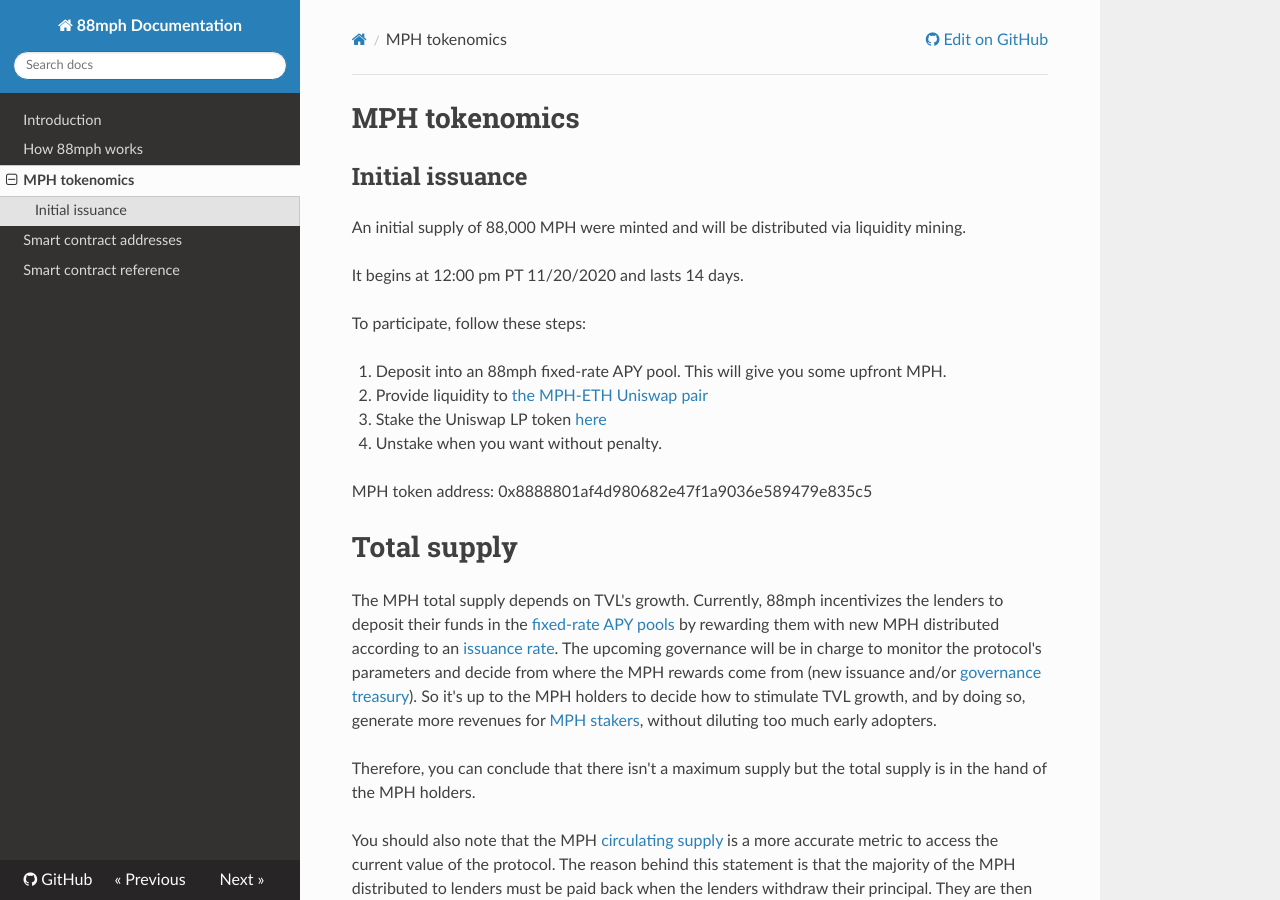
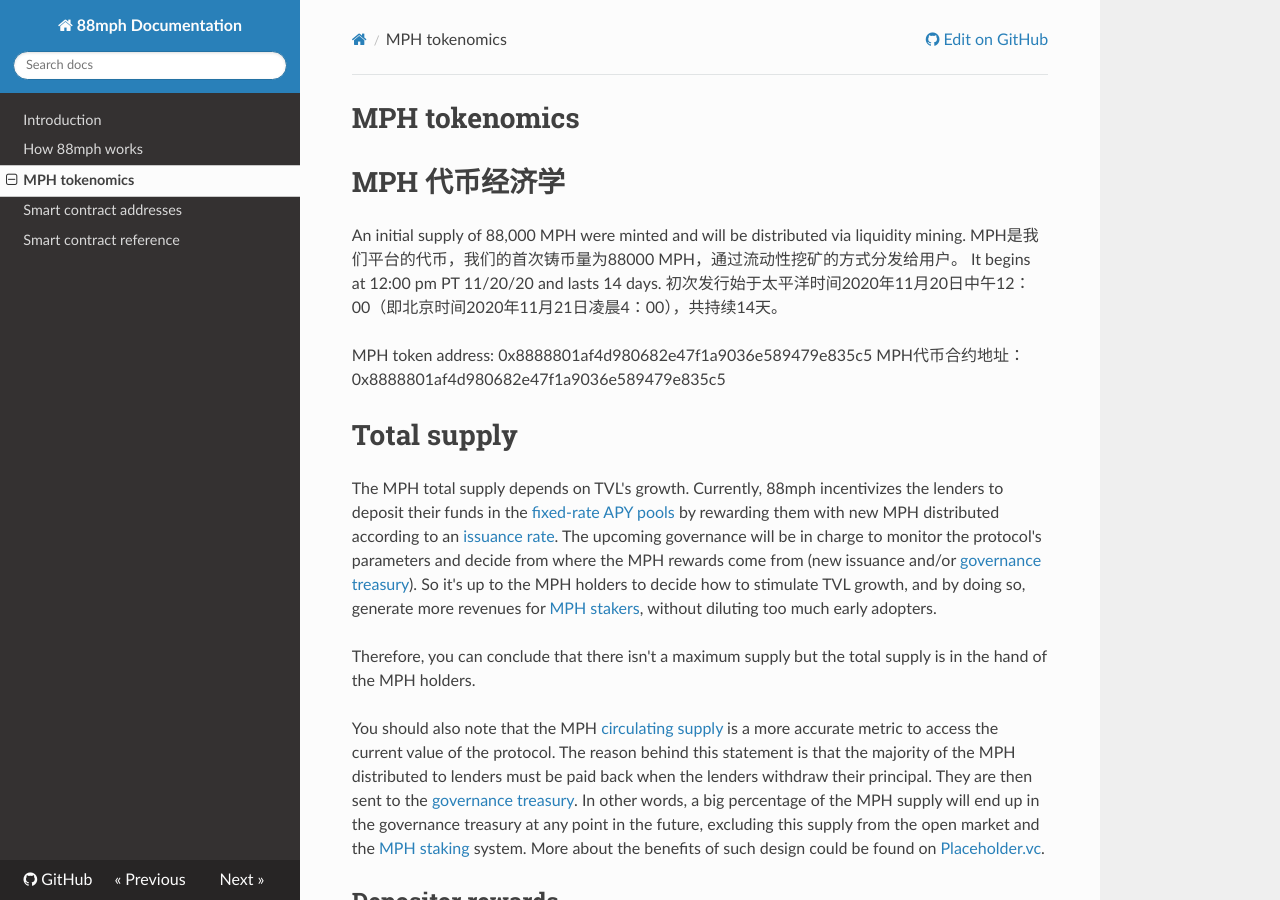
Before and after one commit to 88mphapp/docs, an MkDocs documentation site: the page built from docs/mph.md, in a window 1280 px wide and 900 px high. Built offline with MkDocs 1.6.1, drawn with Linux system fonts in a browser that asks for light colours; nearby versions of some CDN libraries; formulas are drawn with MathJax 3.

Commit message:
Update mph.md

```diff
--- a/docs/mph.md
+++ b/docs/mph.md
@@ -1,20 +1,13 @@
 # MPH tokenomics
-
-## Initial issuance
+# MPH 代币经济学
 
 An initial supply of 88,000 MPH were minted and will be distributed via liquidity mining.
-
-It begins at 12:00 pm PT 11/20/2020 and lasts 14 days.
-
-To participate, follow these steps:
-
-1. Deposit into an 88mph fixed-rate APY pool. This will give you some upfront MPH.
-2. Provide liquidity to [the MPH-ETH Uniswap pair](https://info.uniswap.org/pair/0x4d96369002fc5b9687ee924d458a7e5baa5df34e)
-3. Stake the Uniswap LP token [here](https://88mph.app/farming)
-4. Unstake when you want without penalty.
+MPH是我们平台的代币，我们的首次铸币量为88000 MPH，通过流动性挖矿的方式分发给用户。
+It begins at 12:00 pm PT 11/20/20 and lasts 14 days.
+初次发行始于太平洋时间2020年11月20日中午12：00（即北京时间2020年11月21日凌晨4：00），共持续14天。
 
 MPH token address: 0x8888801af4d980682e47f1a9036e589479e835c5
-
+MPH代币合约地址：0x8888801af4d980682e47f1a9036e589479e835c5
 # Total supply
 The MPH total supply depends on TVL's growth. Currently, 88mph incentivizes the lenders to deposit their funds in the [fixed-rate APY pools](https://88mph.app/deposits) by rewarding them with new MPH distributed according to an [issuance rate](https://88mph.app/docs/mph/#issuance-rate-multiplier). The upcoming governance will be in charge to monitor the protocol's parameters and decide from where the MPH rewards come from (new issuance and/or [governance treasury](https://88mph.app/docs/mph/#governance-treasury)). So it's up to the MPH holders to decide how to stimulate TVL growth, and by doing so, generate more revenues for [MPH stakers](https://88mph.app/docs/mph/#mph-staking-rewards-revenues-sharing), without diluting too much early adopters.
 
```
